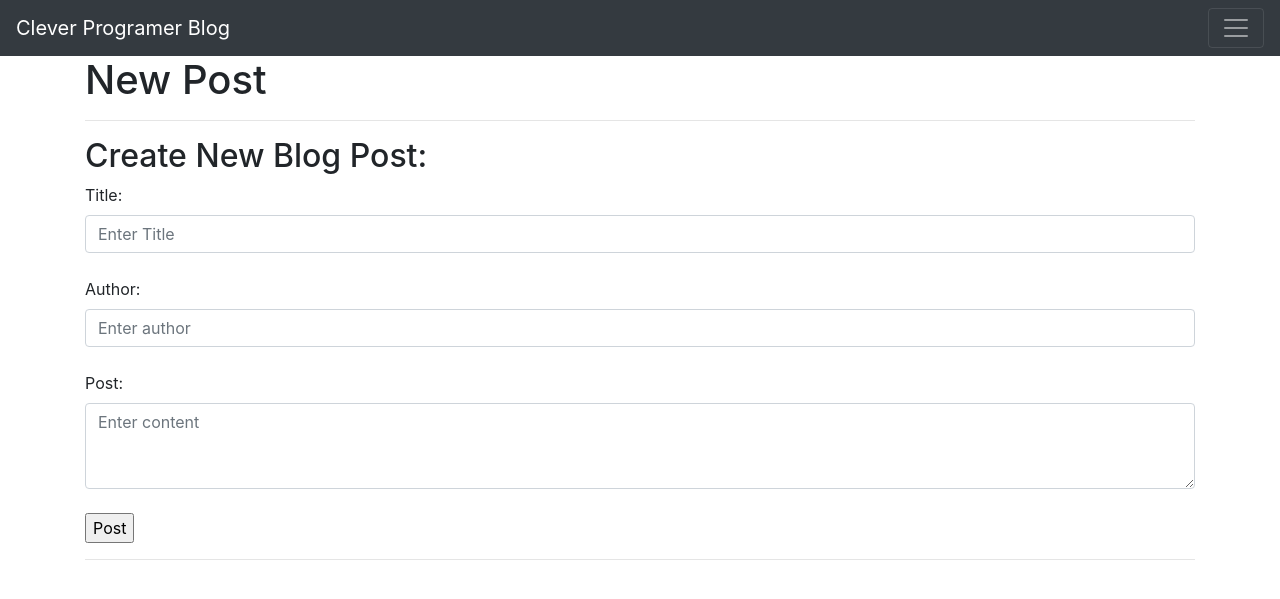
After one commit to savinduekanayake/Blog, a Flask app: page /posts/new in a window 1280 px wide. The commit adds this page. Shown: the top 599 px of the page. Run offline with Flask 2, Linux system fonts and the light colour scheme; some libraries are stand-ins or nearby versions.

Commit message:
finished blog post

```diff
--- a/app.py
+++ b/app.py
@@ -79,6 +79,18 @@ def edit(id):
     else:
         return render_template('edit.html', post=post)
 
+@app.route('/posts/new',methods=['GET','POST'])
+def new_post():
+    if request.method =='POST':
+        post.title=request.form['title']
+        post.author=request.form['author']
+        post.content=request.form['content']
+        new_post = BlogPost(title=post_title,content=post_content, author=post_author)
+        db.session.add(new_post)
+        db.session.commit()
+        return redirect('/posts')
+    else:
+        return render_template('new_post.html')
 
 if __name__ == "__main__":
     app.run(debug=True)
--- /dev/null
+++ b/templates/new_post.html
@@ -0,0 +1,31 @@
+{% extends 'base.html' %}
+
+{% block head %}
+<title>Edit Post</title>
+ {% endblock %}
+
+
+{% block body %}
+<h1>New Post</h1>
+
+
+    <hr>
+    <h2>Create New Blog Post:</h2>
+    <form action="/posts" method='POST'>
+        <label for="content">Title:</label>
+        <input class="form-control" type="text" name="title" id="title" placeholder="Enter Title" aria-label="Enter Title">
+
+        <br>
+        <label for="content">Author:</label>
+        <input class="form-control" type="text" name="author" id="author" placeholder="Enter author" aria-label="Enter author">
+        <br>
+
+        <label for="content">Post:</label>
+        <textarea class="form-control" name="content" id="content" placeholder="Enter content" aria-label="Enter content" rows="3"></textarea>
+        <br>
+        <input type="submit" value="Post">
+    </form>
+    <hr>
+
+
+ {% endblock %}
```
Also changed, not shown: templates/edit.html (+8 -3 lines), templates/post.html (+6 -25 lines), posts.db.
